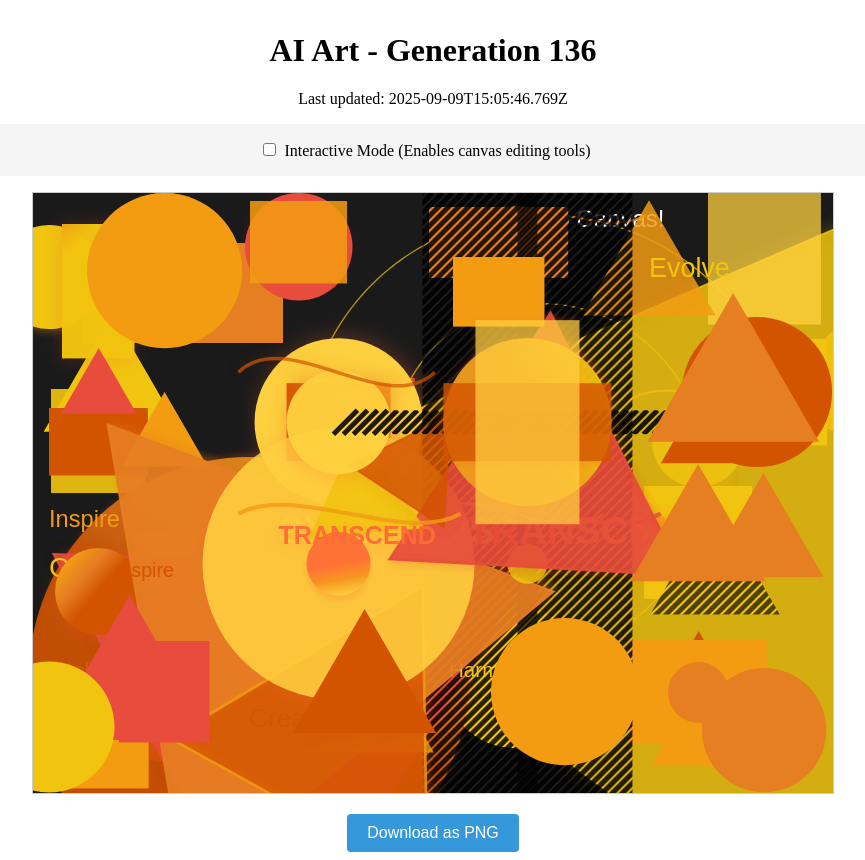
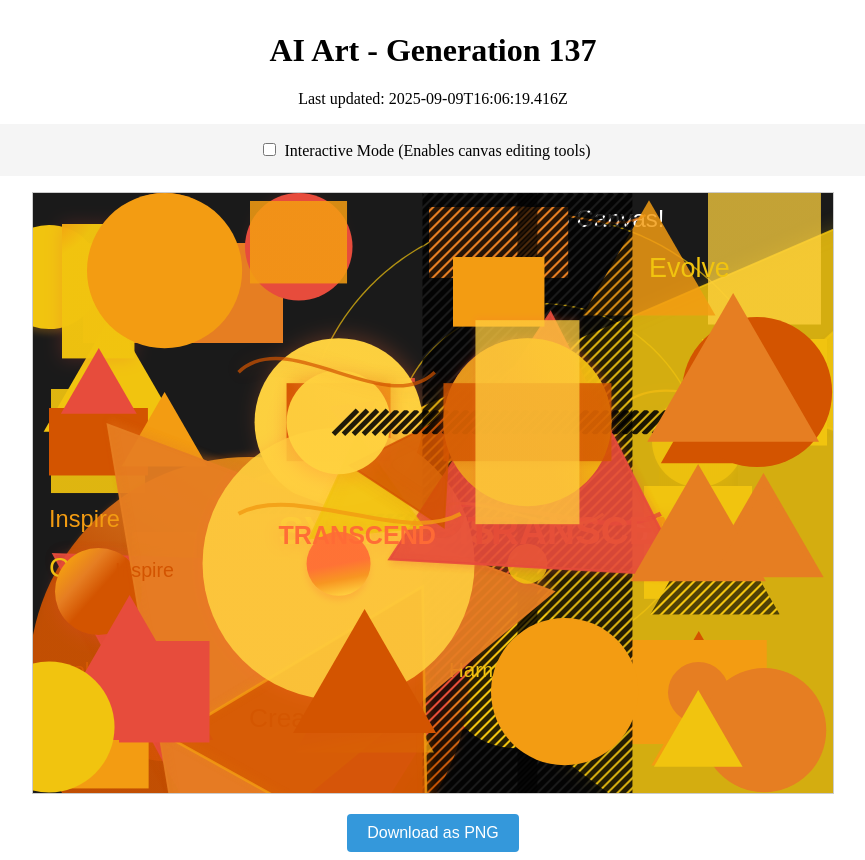
Before and after one commit to mcclowes/ai-art, a React (Vite) app: page / in a window 1280 px wide. Shown: the whole page, without its empty margins (207-1072 px from the left). Built offline with nearby package versions, Linux system fonts and the light colour scheme.

Commit message:
Improve artwork - Generation 137

```diff
--- a/src/artwork-state.ts
+++ b/src/artwork-state.ts
@@ -1616,9 +1616,17 @@ export const artworkState: ArtworkState = {
       "size": 54.50588994613274,
       "fillStyle": "#e67e22",
       "id": "triangle_1757426717796"
+    },
+    {
+      "type": "triangle",
+      "x": 665.2277509684782,
+      "y": 548.2277509684782,
+      "size": 51.227750968478226,
+      "fillStyle": "#f1c40f",
+      "id": "triangle_1757433979416"
     }
   ],
-  "generation": 136,
-  "lastUpdated": "2025-09-09T15:05:46.769Z",
+  "generation": 137,
+  "lastUpdated": "2025-09-09T16:06:19.416Z",
   "cycleStarted": "2025-09-04T00:19:55.543Z"
 };
```
